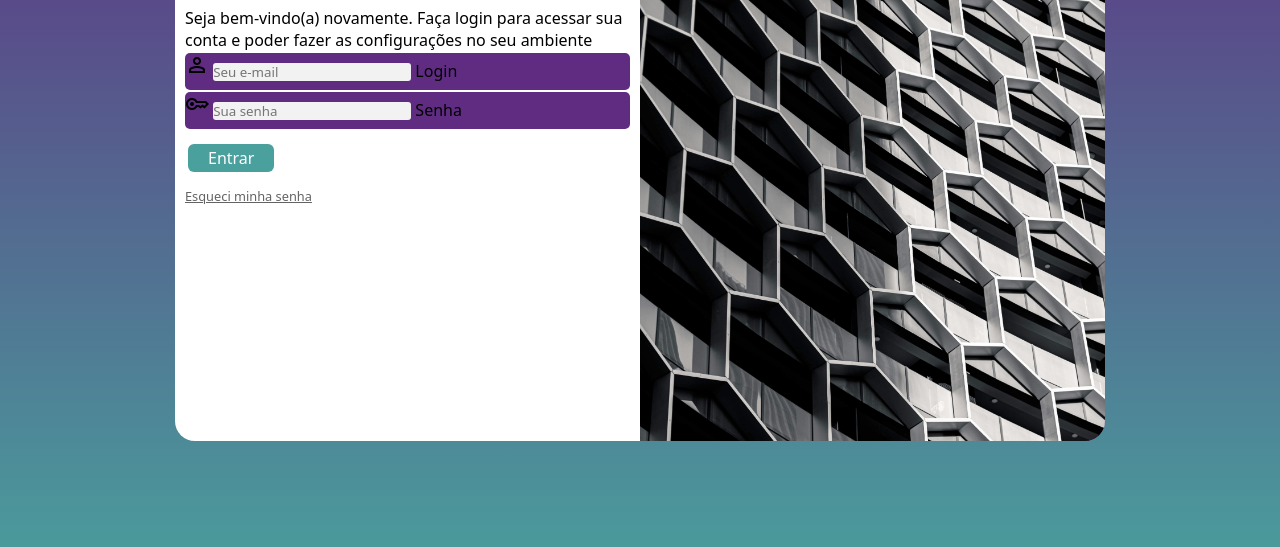
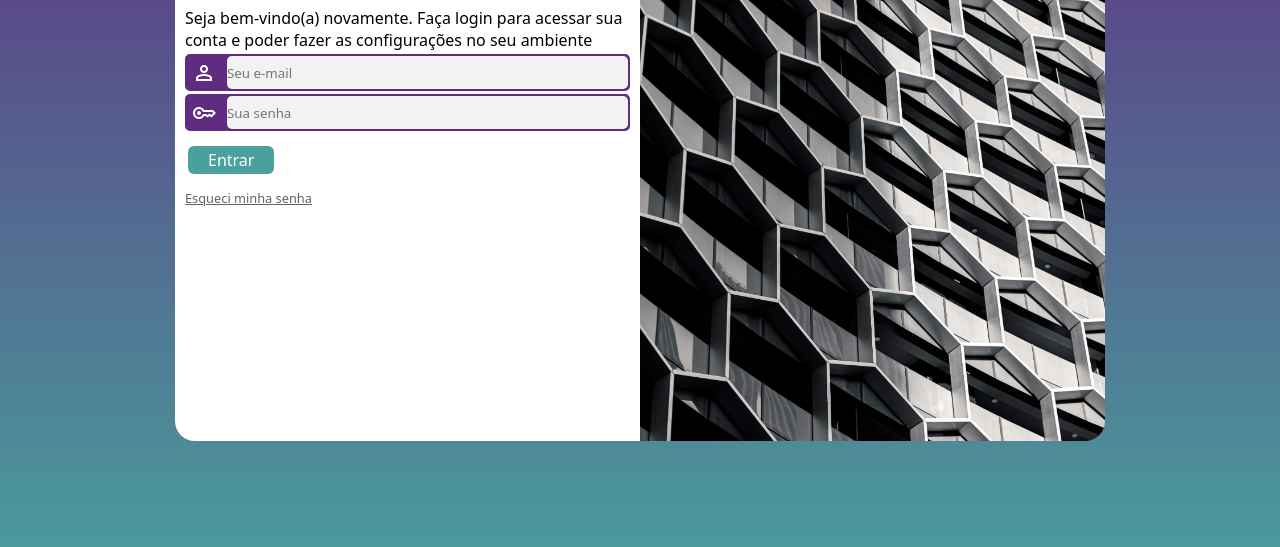
Before and after one commit to DaviOliDev/projeto-login, a plain HTML site: page index.html in a window 1280 px wide. Shown: the part 209-756 px from the top of the page. Drawn offline with nearby package versions, Linux system fonts and the light colour scheme.

Commit message:
projeto final 1.0

```diff
--- a/estilos/style.css
+++ b/estilos/style.css
@@ -62,16 +62,34 @@ div#formulario > p {
 }
 
 form > div.campo {
+    display: flex;
+    border: 2px solid #5f2c82;
     width: 100%;
     height: 37px;
-    margin: 2px 0px;
+    margin: 3px 0px;
     background-color: #5f2c82;
     border-radius: 5px;
+    overflow: hidden;
 }
-form input {
-    border-radius: 3px;
+
+div.campo > input {
+    border-radius: 5px;
+    outline: none;
     border: none;
     background-color: rgba(245, 245, 245, 0.985);
+    height: 100%;
+    flex: 1;
+}
+
+form > div.campo > span {
+    font-size: 1.5em;
+    padding: 5px;
+    width: 40px;
+    color: white;
+}
+
+div.campo > label {
+    display: none;
 }
 
 form > input[type="submit"] {
```
